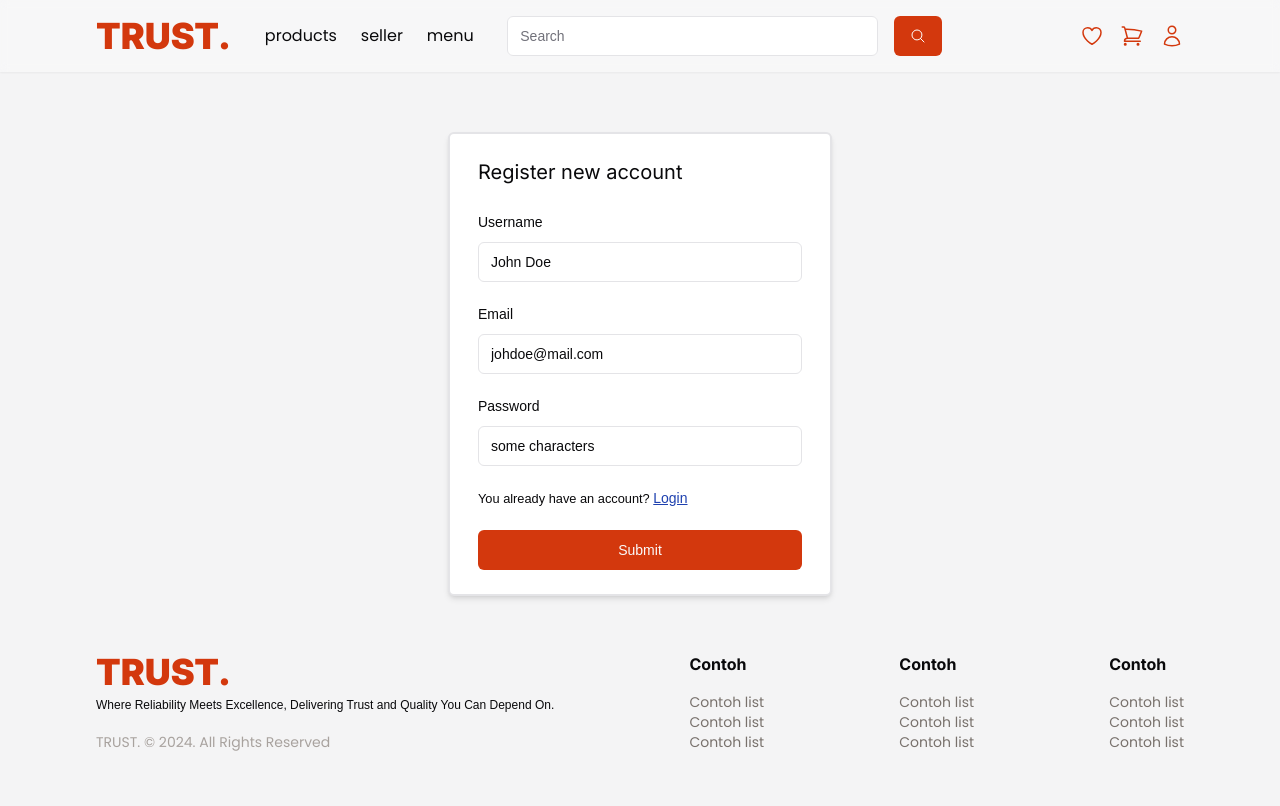
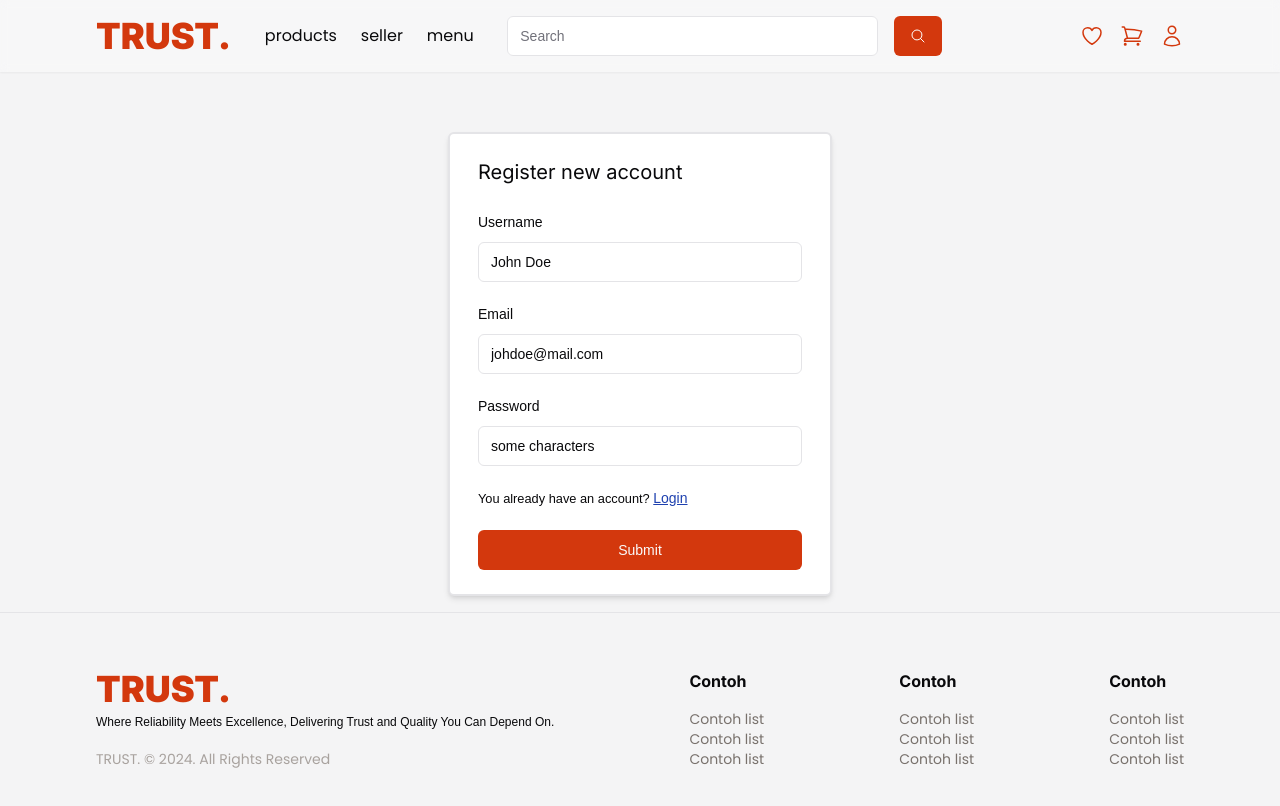
Before and after one commit to aan-cloud/trust-frontend, a Next.js app: page /register in a window 1280 px wide. Shown: the top 806 px of the page. Built offline with nearby package versions, Linux system fonts and the light colour scheme.

Commit message:
refactor: footer border

```diff
--- a/src/components/pages/footer.tsx
+++ b/src/components/pages/footer.tsx
@@ -1,6 +1,6 @@
 export const Footer = () => {
   return (
-    <section className="flex justify-between px-24 py-14 gap-5 ">
+    <section className="flex justify-between border-t mt-4 px-24 py-14 gap-5 ">
       <div className="">
         <header>
           <h1 className="font-sans text-4xl font-black uppercase text-primary">
```
